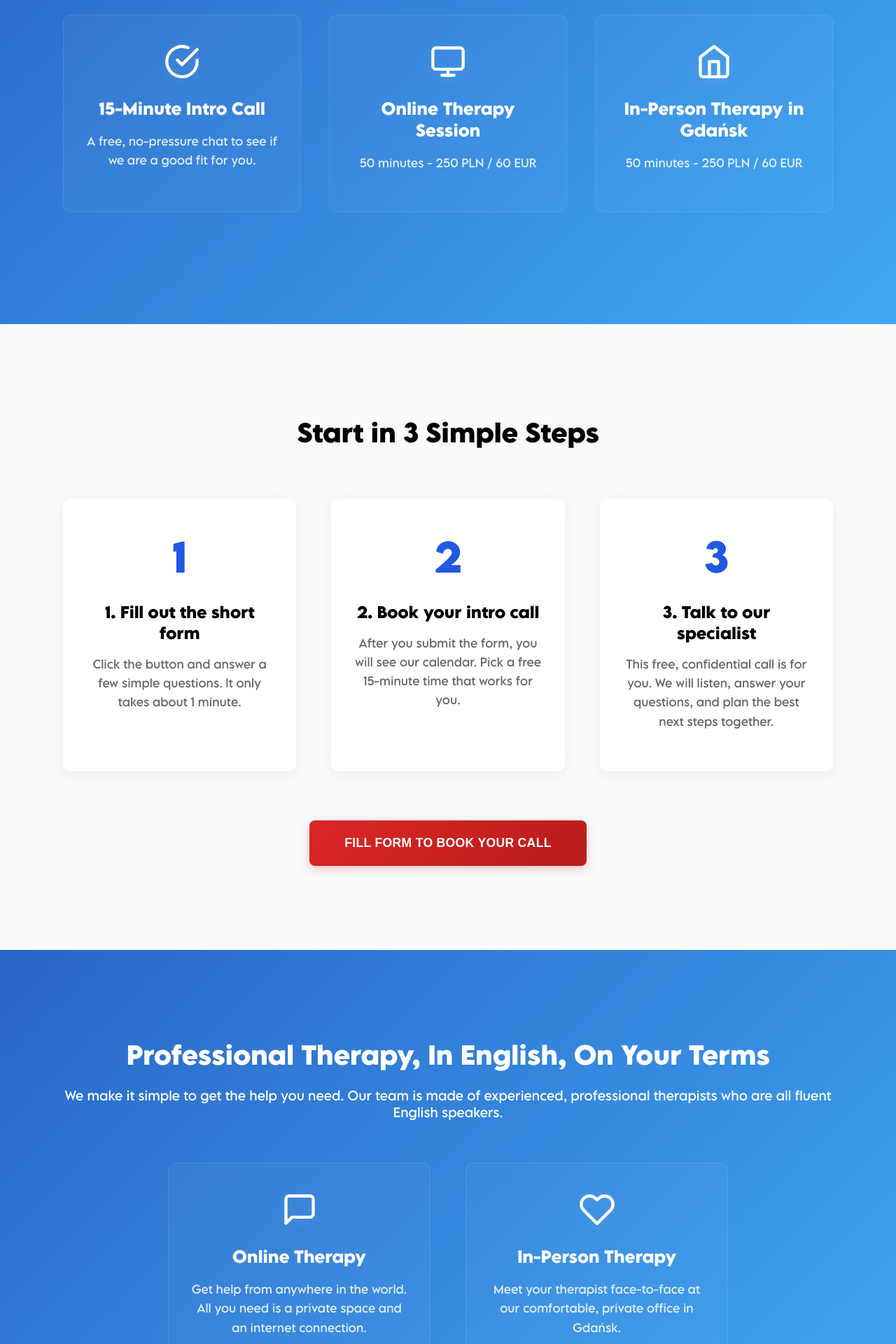
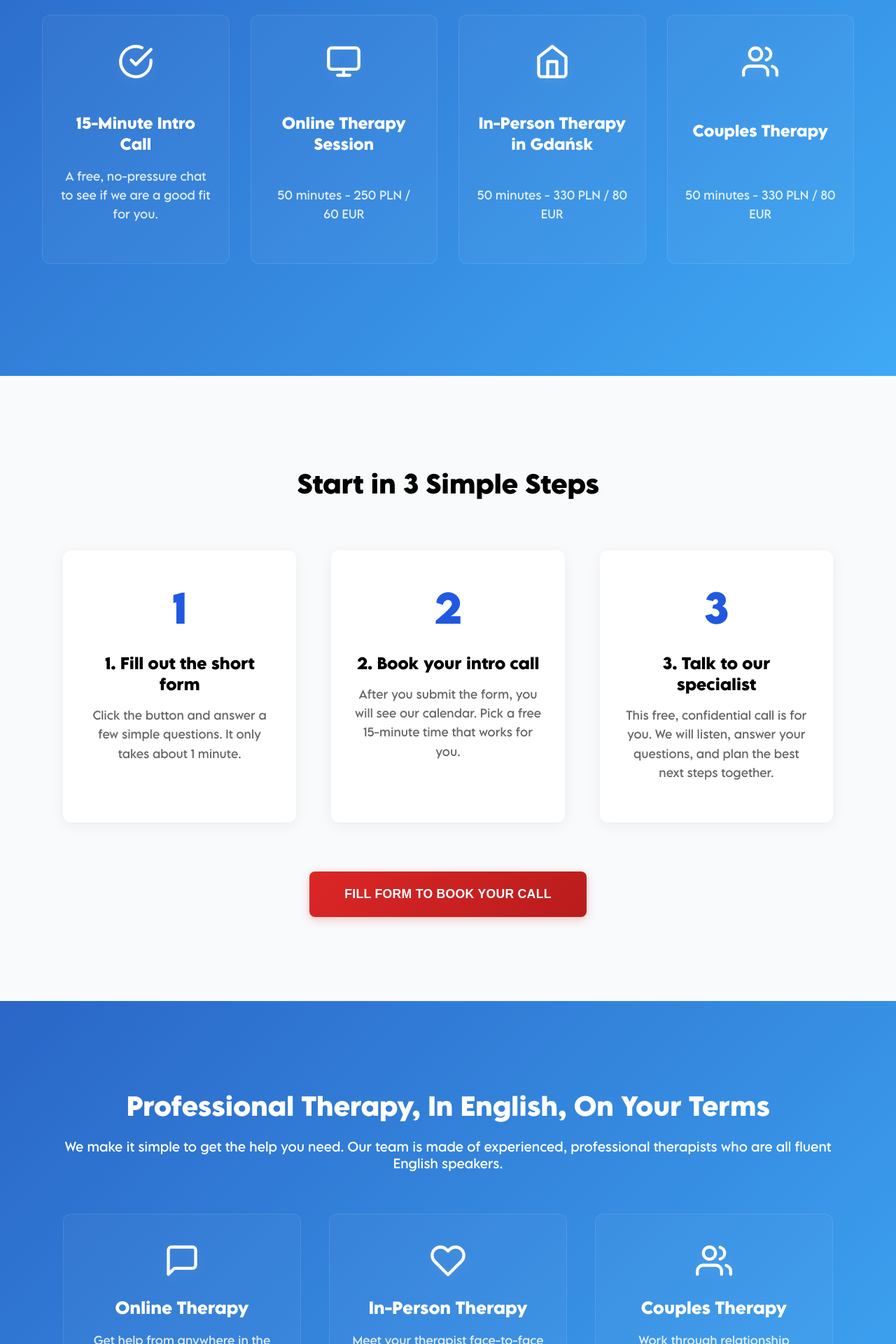
Before and after one commit to alirizaercan/MindinBlue, a React (Create React App) app: page /expat-poland in a window 1280 px wide. Shown: the part 1440-3360 px from the top of the page at 70% size. Built offline with nearby package versions, Linux system fonts and the light colour scheme.

Commit message:
Prices are updated.

```diff
--- a/src/pages/ExpatTherapy/ExpatTherapyConsultation.js
+++ b/src/pages/ExpatTherapy/ExpatTherapyConsultation.js
@@ -507,7 +507,28 @@ function ExpatTherapyConsultation() {
                 </svg>
               </div>
               <h3>In-Person Therapy in Gdańsk</h3>
-              <p>50 minutes - 250 PLN / 60 EUR</p>
+              <p>50 minutes - 330 PLN / 80 EUR</p>
+            </div>
+            <div className="expat-feature-item">
+              <div className="expat-feature-icon">
+                <svg
+                  width="32"
+                  height="32"
+                  viewBox="0 0 24 24"
+                  fill="none"
+                  stroke="currentColor"
+                  strokeWidth="2"
+                  strokeLinecap="round"
+                  strokeLinejoin="round"
+                >
+                  <path d="M17 21v-2a4 4 0 0 0-4-4H5a4 4 0 0 0-4 4v2" />
+                  <circle cx="9" cy="7" r="4" />
+                  <path d="M23 21v-2a4 4 0 0 0-3-3.87" />
+                  <path d="M16 3.13a4 4 0 0 1 0 7.75" />
+                </svg>
+              </div>
+              <h3>Couples Therapy</h3>
+              <p>50 minutes - 330 PLN / 80 EUR</p>
             </div>
           </div>
         </div>
@@ -595,6 +616,27 @@ function ExpatTherapyConsultation() {
               </div>
               <h3>In-Person Therapy</h3>
               <p>Meet your therapist face-to-face at our comfortable, private office in Gdańsk.</p>
+            </div>
+            <div className="expat-therapy-option-item">
+              <div className="expat-feature-icon">
+                <svg
+                  width="32"
+                  height="32"
+                  viewBox="0 0 24 24"
+                  fill="none"
+                  stroke="currentColor"
+                  strokeWidth="2"
+                  strokeLinecap="round"
+                  strokeLinejoin="round"
+                >
+                  <path d="M17 21v-2a4 4 0 0 0-4-4H5a4 4 0 0 0-4 4v2" />
+                  <circle cx="9" cy="7" r="4" />
+                  <path d="M23 21v-2a4 4 0 0 0-3-3.87" />
+                  <path d="M16 3.13a4 4 0 0 1 0 7.75" />
+                </svg>
+              </div>
+              <h3>Couples Therapy</h3>
+              <p>Work through relationship challenges together with professional guidance and support.</p>
             </div>
           </div>
         </div>
--- a/src/pages/ExpatTherapy/expat-therapy-styles.css
+++ b/src/pages/ExpatTherapy/expat-therapy-styles.css
@@ -362,14 +362,14 @@
   line-height: 1.2;
 }
 
-/* Therapy Options Grid (2 items - Online/In-Person) */
+/* Therapy Options Grid (3 items - Online/In-Person/Couples) */
 .expat-therapy-options-grid {
   display: grid;
-  grid-template-columns: repeat(2, 1fr);
-  gap: 50px;
+  grid-template-columns: repeat(3, 1fr);
+  gap: 40px;
   margin-bottom: 60px;
   margin-top: 60px;
-  max-width: 800px;
+  max-width: 1100px;
   margin-left: auto;
   margin-right: auto;
 }
@@ -418,14 +418,14 @@
   font-size: 1rem;
 }
 
-/* Features Grid (3 items - Pricing) */
+/* Features Grid (4 items - Pricing) */
 .expat-features-grid {
   display: grid;
-  grid-template-columns: repeat(3, 1fr);
-  gap: 40px;
+  grid-template-columns: repeat(4, 1fr);
+  gap: 30px;
   margin-bottom: 60px;
   margin-top: 60px;
-  max-width: 1100px;
+  max-width: 1200px;
   margin-left: auto;
   margin-right: auto;
 }
@@ -437,6 +437,9 @@
   border-radius: 12px;
   transition: all 0.3s ease;
   border: 1px solid rgba(255, 255, 255, 0.1);
+  display: flex;
+  flex-direction: column;
+  align-items: center;
 }
 
 .expat-feature-item:hover {
@@ -452,6 +455,7 @@
   justify-content: center;
   align-items: center;
   color: white;
+  height: 52px;
 }
 
 .expat-feature-icon svg {
@@ -461,17 +465,22 @@
 }
 
 .expat-feature-item h3 {
-  font-size: 1.4rem;
+  font-size: 1.3rem;
   font-weight: 700;
   color: white;
   margin-bottom: 18px;
   letter-spacing: -0.3px;
+  min-height: 3.2rem;
+  display: flex;
+  align-items: center;
+  justify-content: center;
 }
 
 .expat-feature-item p {
   color: rgba(255, 255, 255, 0.85);
   line-height: 1.7;
   font-size: 1rem;
+  margin-top: auto;
 }
 
 .expat-bottom-text {
```
